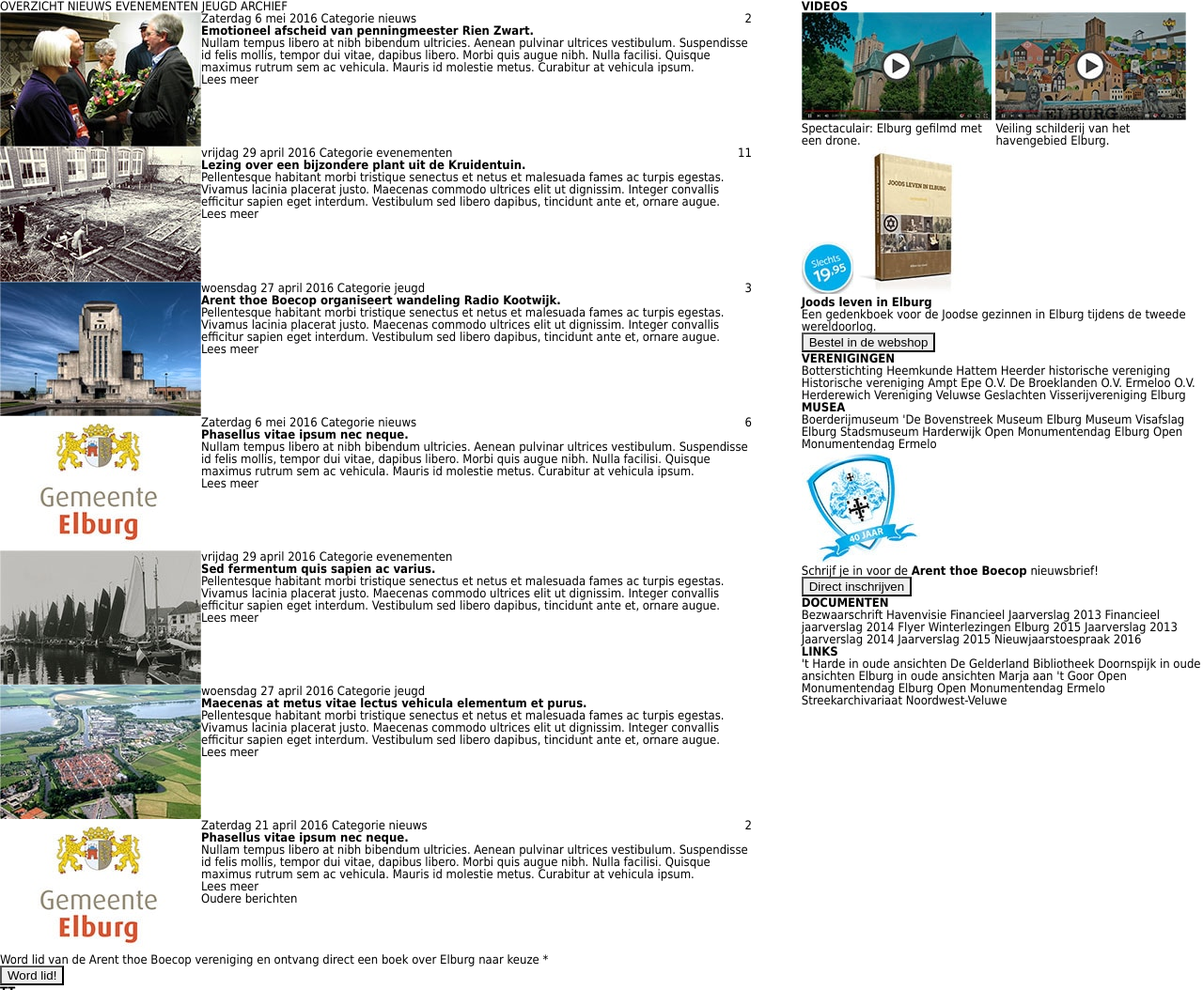
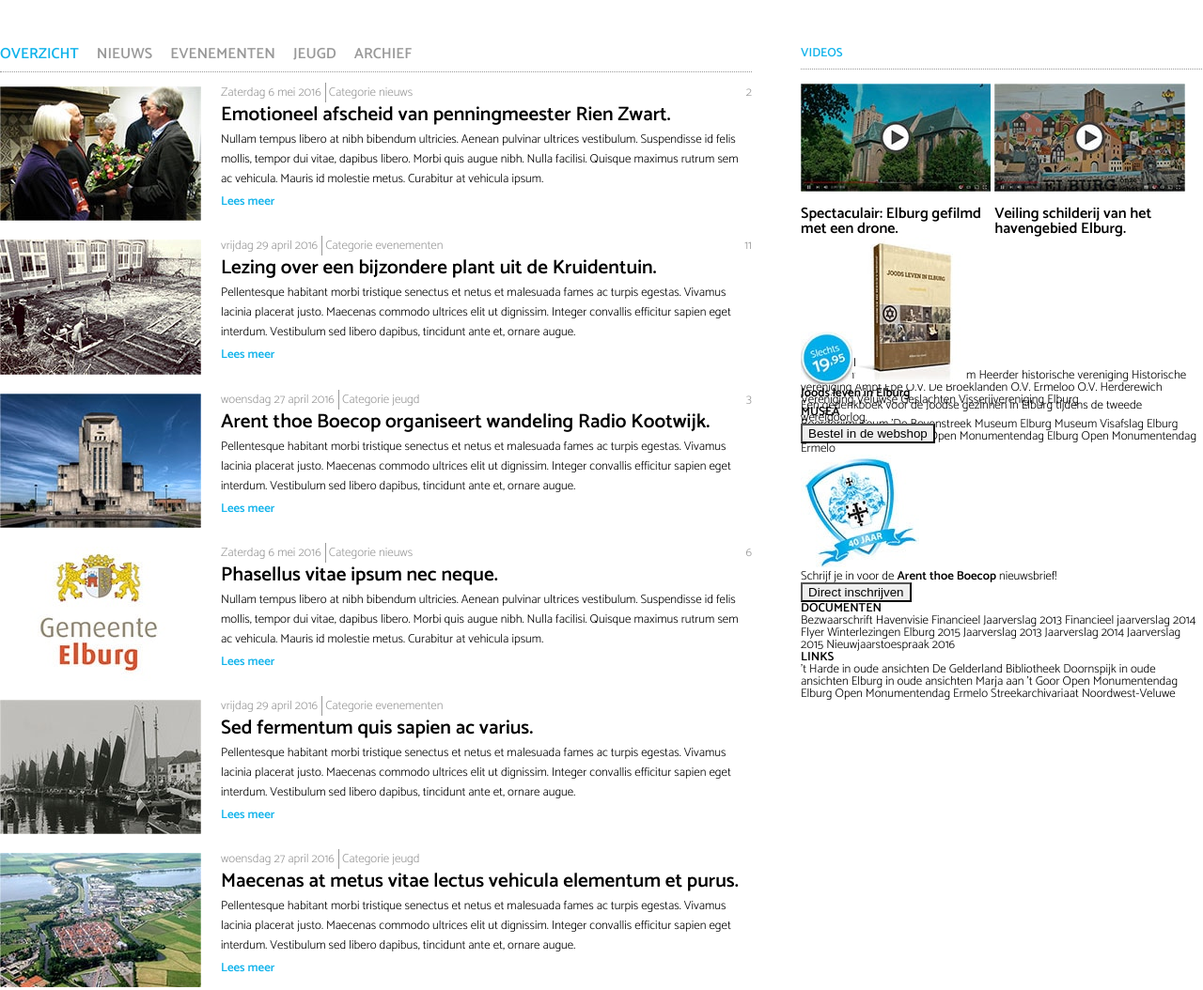
Before and after one commit to xJeliKx/archaeological_Association, a plain HTML site: page index.html in a window 1280 px wide. Shown: the top 1054 px of the page at 94% size. Drawn offline with Linux system fonts and the light colour scheme.

Commit message:
news & video style, some class rename

```diff
--- a/css/style.css
+++ b/css/style.css
@@ -129,6 +129,7 @@ input[type=submit], input[type=button], button {
   max-width: 1280px;
   margin: 0 auto;
   position: relative;
+  font-family: "Catamaran";
 }
 
 /*
@@ -141,25 +142,77 @@ input[type=submit], input[type=button], button {
 |                                     MAIN                                     |
 ================================================================================
 */
+.content {
+  padding-top: 50px;
+}
+
+.tab {
+  padding-bottom: 10px;
+  margin-bottom: 15px;
+  border-bottom: 1px dotted #999;
+}
+.tab__item {
+  display: inline-block;
+  font-weight: 600;
+  color: #999;
+  font-size: 16px;
+  padding-right: 16px;
+}
+.tab__item_active {
+  color: #11b3eb;
+}
+.tab__item:hover {
+  color: #11b3eb;
+}
+
 .news {
   display: inline-block;
   max-width: 800px;
   margin-right: 49px;
 }
-.news__img {
-  float: left;
-}
-.news__post {
+
+.post {
+  height: 143px;
   clear: both;
   position: relative;
 }
-.news__view {
+.post__img {
+  padding-right: 21px;
+  padding-bottom: 20px;
+  float: left;
+}
+.post__date {
+  font-weight: 300;
+  padding-right: 4px;
+  border-right: 1px solid #999;
+  color: #999;
+  font-size: 13px;
+}
+.post__categories {
+  font-weight: 300;
+  color: #999;
+  font-size: 13px;
+}
+.post__title {
+  font-weight: 600;
+  padding: 7px 0 5px;
+  font-size: 21px;
+}
+.post__text {
+  font-weight: 300;
+  font-size: 13px;
+  line-height: 21px;
+}
+.post__view {
+  color: #999;
   position: absolute;
   right: 0;
 }
-
-.tab__item {
-  display: inline-block;
+.post__detail {
+  position: absolute;
+  bottom: 14px;
+  font-weight: 600;
+  color: #11b3eb;
 }
 
 .right-column {
@@ -168,9 +221,26 @@ input[type=submit], input[type=button], button {
   vertical-align: top;
 }
 
+.videos__title {
+  padding-bottom: 10px;
+  margin-bottom: 15px;
+  border-bottom: 1px dotted #999;
+  color: #11b3eb;
+}
+.videos__name {
+  padding-top: 13px;
+  font-size: 16px;
+  font-weight: 600;
+}
 .videos__slide {
   max-width: 203px;
   display: inline-block;
+}
+
+.banner {
+  width: 427px;
+  height: 128px;
+  position: relative;
 }
 
 /*
--- a/index.html
+++ b/index.html
@@ -20,11 +20,11 @@
 
 <!-- BEGIN CONTENT -->
 <main>
-    <div class="wrapper">
+    <div class="wrapper content">
         <div class="news">
             <div class="tab">
                 <ul>
-                    <li class="tab__item">OVERZICHT</li>
+                    <li class="tab__item tab__item_active">OVERZICHT</li>
                     <li class="tab__item">NIEUWS</li>
                     <li class="tab__item">EVENEMENTEN</li>
                     <li class="tab__item">JEUGD</li>
@@ -32,114 +32,114 @@
                 </ul>
             </div>
             <article>
-                <div class="news__post">
-                    <a href="#"><img class="news__img" src="img/news-1-min.jpg" alt="news-1"></a>
-                    <span class="news__date">Zaterdag 6 mei 2016</span>
-                    <span class="news__categories">Categorie nieuws</span>
-                    <span class="news__view">2</span>
+                <div class="post">
+                    <a href="#"><img class="post__img" src="img/news-1-min.jpg" alt="news-1"></a>
+                    <span class="post__date">Zaterdag 6 mei 2016</span>
+                    <span class="post__categories">Categorie nieuws</span>
+                    <span class="post__view">2</span>
 
-                    <h3 class="news__title">Emotioneel afscheid van penningmeester Rien Zwart.</h3>
+                    <h3 class="post__title">Emotioneel afscheid van penningmeester Rien Zwart.</h3>
 
-                    <p class="news__text">Nullam tempus libero at nibh bibendum ultricies. Aenean pulvinar ultrices vestibulum.
+                    <p class="post__text">Nullam tempus libero at nibh bibendum ultricies. Aenean pulvinar ultrices vestibulum.
                         Suspendisse id felis mollis, tempor dui vitae, dapibus libero. Morbi quis augue nibh. Nulla facilisi.
                         Quisque maximus rutrum sem ac vehicula. Mauris id molestie metus. Curabitur at vehicula ipsum.</p>
-                    <a href="#" class="news__detail">Lees meer</a>
+                    <a href="#" class="post__detail">Lees meer</a>
                 </div>
             </article>
             <article>
-                <div class="news__post">
-                    <a href="#"><img class="news__img" src="img/news-2-min.jpg" alt="news-2"></a>
-                    <span class="news__date">vrijdag 29 april 2016</span>
-                    <span class="news__categories">Categorie evenementen</span>
-                    <span class="news__view">11</span>
+                <div class="post">
+                    <a href="#"><img class="post__img" src="img/news-2-min.jpg" alt="news-2"></a>
+                    <span class="post__date">vrijdag 29 april 2016</span>
+                    <span class="post__categories">Categorie evenementen</span>
+                    <span class="post__view">11</span>
 
-                    <h3 class="news__title">Lezing over een bijzondere plant uit de Kruidentuin.</h3>
+                    <h3 class="post__title">Lezing over een bijzondere plant uit de Kruidentuin.</h3>
 
-                    <p class="news__text">Pellentesque habitant morbi tristique senectus et netus et malesuada fames ac turpis egestas.
+                    <p class="post__text">Pellentesque habitant morbi tristique senectus et netus et malesuada fames ac turpis egestas.
                         Vivamus lacinia placerat justo. Maecenas commodo ultrices elit ut dignissim.
                         Integer convallis efficitur sapien eget interdum.
                         Vestibulum sed libero dapibus, tincidunt ante et, ornare augue.</p>
-                    <a href="#" class="news__detail">Lees meer</a>
+                    <a href="#" class="post__detail">Lees meer</a>
                 </div>
             </article>
             <article>
-                <div class="news__post">
-                    <a href="#"><img class="news__img" src="img/news-3-min.jpg" alt="news-3"></a>
-                    <span class="news__date">woensdag 27 april 2016</span>
-                    <span class="news__categories">Categorie jeugd</span>
-                    <span class="news__view">3</span>
+                <div class="post">
+                    <a href="#"><img class="post__img" src="img/news-3-min.jpg" alt="news-3"></a>
+                    <span class="post__date">woensdag 27 april 2016</span>
+                    <span class="post__categories">Categorie jeugd</span>
+                    <span class="post__view">3</span>
 
-                    <h3 class="news__title">Arent thoe Boecop organiseert wandeling Radio Kootwijk.</h3>
+                    <h3 class="post__title">Arent thoe Boecop organiseert wandeling Radio Kootwijk.</h3>
 
-                    <p class="news__text">Pellentesque habitant morbi tristique senectus et netus et malesuada fames ac turpis egestas.
+                    <p class="post__text">Pellentesque habitant morbi tristique senectus et netus et malesuada fames ac turpis egestas.
                         Vivamus lacinia placerat justo. Maecenas commodo ultrices elit ut dignissim.
                         Integer convallis efficitur sapien eget interdum.
                         Vestibulum sed libero dapibus, tincidunt ante et, ornare augue.</p>
-                    <a href="#" class="news__detail">Lees meer</a>
+                    <a href="#" class="post__detail">Lees meer</a>
                 </div>
             </article>
             <article>
-                <div class="news__post">
-                    <a href="#"><img class="news__img" src="img/news-4-min.jpg" alt="news-4"></a>
-                    <span class="news__date">Zaterdag 6 mei 2016</span>
-                    <span class="news__categories">Categorie nieuws</span>
-                    <span class="news__view">6</span>
+                <div class="post">
+                    <a href="#"><img class="post__img" src="img/news-4-min.jpg" alt="news-4"></a>
+                    <span class="post__date">Zaterdag 6 mei 2016</span>
+                    <span class="post__categories">Categorie nieuws</span>
+                    <span class="post__view">6</span>
 
-                    <h3 class="news__title">Phasellus vitae ipsum nec neque.</h3>
+                    <h3 class="post__title">Phasellus vitae ipsum nec neque.</h3>
 
-                    <p class="news__text">Nullam tempus libero at nibh bibendum ultricies. Aenean pulvinar ultrices vestibulum.
+                    <p class="post__text">Nullam tempus libero at nibh bibendum ultricies. Aenean pulvinar ultrices vestibulum.
                         Suspendisse id felis mollis, tempor dui vitae, dapibus libero. Morbi quis augue nibh.
                         Nulla facilisi. Quisque maximus rutrum sem ac vehicula. Mauris id molestie metus.
                         Curabitur at vehicula ipsum.</p>
-                    <a href="#" class="news__detail">Lees meer</a>
+                    <a href="#" class="post__detail">Lees meer</a>
                 </div>
             </article>
             <article>
-                <div class="news__post">
-                    <a href="#"><img class="news__img" src="img/news-5-min.jpg" alt="news-5"></a>
-                    <span class="news__date">vrijdag 29 april 2016</span>
-                    <span class="news__categories">Categorie evenementen</span>
-                    <span class="news__view"></span>
+                <div class="post">
+                    <a href="#"><img class="post__img" src="img/news-5-min.jpg" alt="news-5"></a>
+                    <span class="post__date">vrijdag 29 april 2016</span>
+                    <span class="post__categories">Categorie evenementen</span>
+                    <span class="post__view"></span>
 
-                    <h3 class="news__title">Sed fermentum quis sapien ac varius.</h3>
+                    <h3 class="post__title">Sed fermentum quis sapien ac varius.</h3>
 
-                    <p class="news__text">Pellentesque habitant morbi tristique senectus et netus et malesuada fames ac turpis egestas.
+                    <p class="post__text">Pellentesque habitant morbi tristique senectus et netus et malesuada fames ac turpis egestas.
                         Vivamus lacinia placerat justo. Maecenas commodo ultrices elit ut dignissim.
                         Integer convallis efficitur sapien eget interdum.
                         Vestibulum sed libero dapibus, tincidunt ante et, ornare augue.</p>
-                    <a href="#" class="news__detail">Lees meer</a>
+                    <a href="#" class="post__detail">Lees meer</a>
                 </div>
             </article>
             <article>
-                <div class="news__post">
-                    <a href="#"><img class="news__img" src="img/news-6-min.jpg" alt="news-6"></a>
-                    <span class="news__date">woensdag 27 april 2016</span>
-                    <span class="news__categories">Categorie jeugd</span>
-                    <span class="news__view"></span>
+                <div class="post">
+                    <a href="#"><img class="post__img" src="img/news-6-min.jpg" alt="news-6"></a>
+                    <span class="post__date">woensdag 27 april 2016</span>
+                    <span class="post__categories">Categorie jeugd</span>
+                    <span class="post__view"></span>
 
-                    <h3 class="news__title">Maecenas at metus vitae lectus vehicula elementum et purus.</h3>
+                    <h3 class="post__title">Maecenas at metus vitae lectus vehicula elementum et purus.</h3>
 
-                    <p class="news__text">Pellentesque habitant morbi tristique senectus et netus et malesuada fames ac turpis egestas.
+                    <p class="post__text">Pellentesque habitant morbi tristique senectus et netus et malesuada fames ac turpis egestas.
                         Vivamus lacinia placerat justo. Maecenas commodo ultrices elit ut dignissim.
                         Integer convallis efficitur sapien eget interdum.
                         Vestibulum sed libero dapibus, tincidunt ante et, ornare augue.</p>
-                    <a href="#" class="news__detail">Lees meer</a>
+                    <a href="#" class="post__detail">Lees meer</a>
                 </div>
             </article>
             <article>
-                <div class="news__post">
-                    <a href="#"><img class="news__img" src="img/news-7-min.jpg" alt="news-7"></a>
-                    <span class="news__date">Zaterdag 21 april 2016</span>
-                    <span class="news__categories">Categorie nieuws</span>
-                    <span class="news__view">2</span>
+                <div class="post">
+                    <a href="#"><img class="post__img" src="img/news-7-min.jpg" alt="news-7"></a>
+                    <span class="post__date">Zaterdag 21 april 2016</span>
+                    <span class="post__categories">Categorie nieuws</span>
+                    <span class="post__view">2</span>
 
-                    <h3 class="news__title">Phasellus vitae ipsum nec neque.</h3>
+                    <h3 class="post__title">Phasellus vitae ipsum nec neque.</h3>
 
-                    <p class="news__text">Nullam tempus libero at nibh bibendum ultricies. Aenean pulvinar ultrices vestibulum.
+                    <p class="post__text">Nullam tempus libero at nibh bibendum ultricies. Aenean pulvinar ultrices vestibulum.
                         Suspendisse id felis mollis, tempor dui vitae, dapibus libero. Morbi quis augue nibh.
                         Nulla facilisi. Quisque maximus rutrum sem ac vehicula.
                         Mauris id molestie metus. Curabitur at vehicula ipsum.</p>
-                    <a href="#" class="news__detail">Lees meer</a>
+                    <a href="#" class="post__detail">Lees meer</a>
                 </div>
             </article>
             <span class="prev-button">Oudere berichten</span>
@@ -149,16 +149,16 @@
                 <h2 class="videos__title">VIDEOS</h2>
                 <div class="videos__slide">
                     <img src="img/video-1-min.jpg" alt="video" class="videos__img">
-                    <p class="videos__text">Spectaculair: Elburg gefilmd met een drone.</p>
+                    <p class="videos__name">Spectaculair: Elburg gefilmd met een drone.</p>
                 </div>
                 <div class="videos__slide">
                     <img src="img/video-2-min.jpg" alt="video" class="videos__img">
-                    <p class="videos__text">Veiling schilderij van het havengebied Elburg.</p>
+                    <p class="videos__name">Veiling schilderij van het havengebied Elburg.</p>
                 </div>
             </div>
             <div class="banner">
-                <img src="img/price-min.jpg" alt="price">
-                <img src="img/book-min.jpg" alt="book">
+                <img class="banner__price" src="img/price-min.jpg" alt="price">
+                <img class="banner__img" src="img/book-min.jpg" alt="book">
 
                 <h3 class="banner__title">Joods leven in Elburg</h3>
 
@@ -273,7 +273,7 @@
     </div>
 </footer>
 <!-- END FOOTER -->
-<link rel="stylesheet" href="css/style.css">
+<link rel="stylesheet" href="css/style.css" property="">
 <link href='https://fonts.googleapis.com/css?family=Catamaran:300,600' rel='stylesheet' type='text/css' property="">
 </body>
 </html>
```
